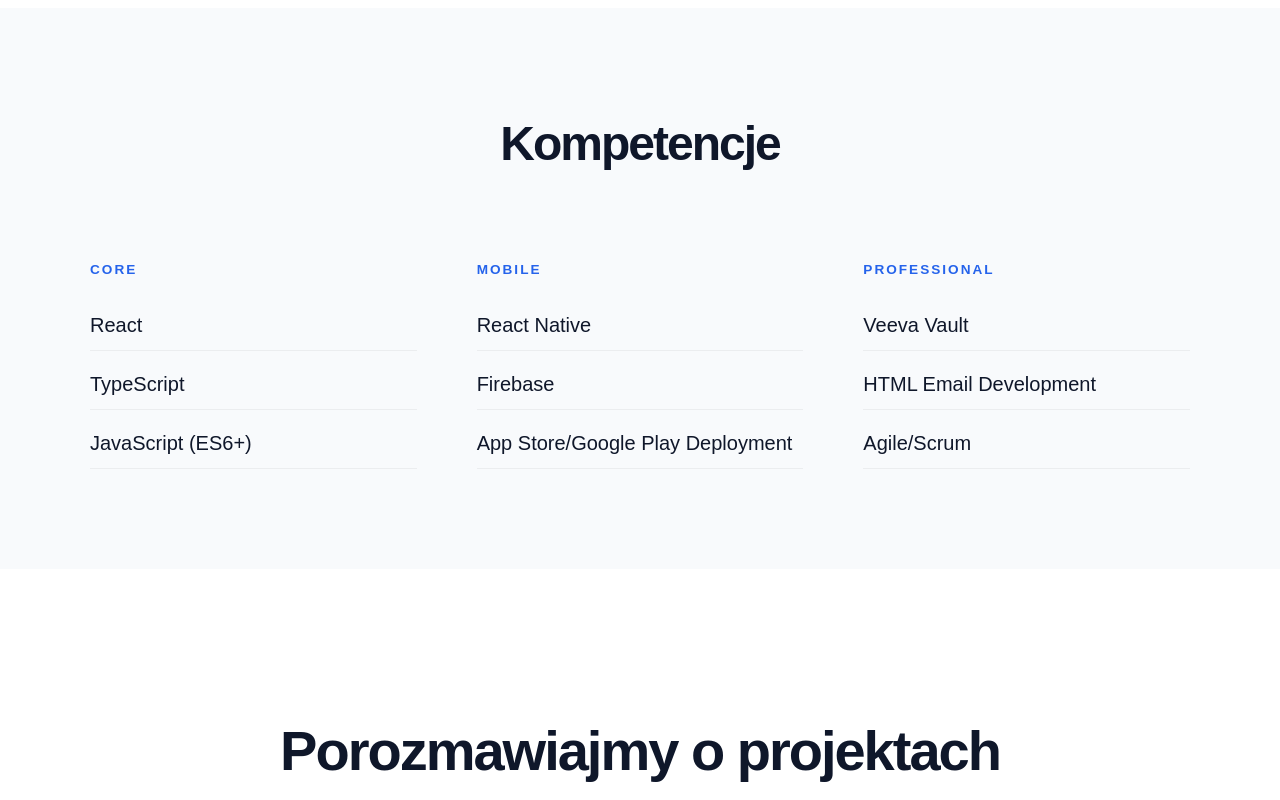
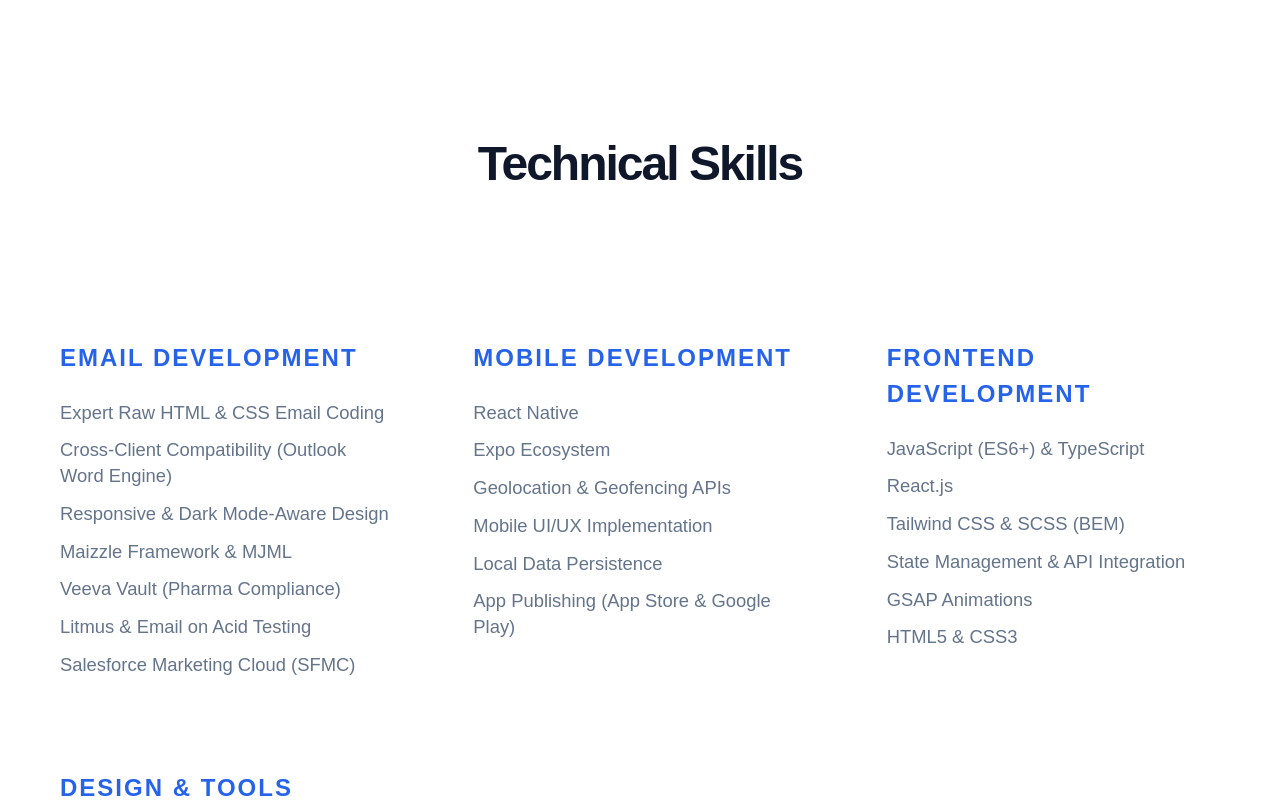
Before and after one commit to Michal-Ruszkowski/portfolio-2026, a React (Vite) app: page / in a window 1280 px wide. Shown: the part 7140-7940 px from the top of the page. Built offline with nearby package versions, Linux system fonts and the light colour scheme.

Commit message:
feat: add skills content

```diff
--- a/src/components/Skills/Skills.module.css
+++ b/src/components/Skills/Skills.module.css
@@ -1,48 +1,57 @@
-.skills {
-  padding: 100px 0;
-    background-color: var(--color-bg-surface);
+.wrapper {
+  padding: 120px 0;
 }
 
 .sectionTitle {
   text-align: center;
-  margin-bottom: 80px;
+  margin-bottom: 140px;
   font-size: 3rem;
   letter-spacing: -2px;
 }
 
 .grid {
   display: grid;
-  grid-template-columns: repeat(auto-fit, minmax(250px, 1fr));
-  gap: 60px;
-  max-width: 1100px;
-  margin: 0 auto;
+  grid-template-columns: repeat(auto-fit, minmax(320px, 1fr));
+  gap: 80px;
 }
 
-.category {
+.categoryCard {
   display: flex;
   flex-direction: column;
-  gap: 16px;
 }
 
-.catTitle {
+.categoryTitle {
+  font-size: 1.5rem;
   color: var(--color-primary);
   text-transform: uppercase;
   letter-spacing: 2px;
-  margin-bottom: 12px;
   font-weight: 700;
-  display: block;
+  margin-bottom: 24px;
+}
+
+.skillList {
+  list-style: none;
+  padding: 0;
+  margin: 0;
 }
 
 .skillItem {
-  font-size: 1.25rem;
-  color: var(--color-text-main);
-  position: relative;
-  padding-bottom: 8px;
-  border-bottom: 1px solid rgba(0, 0, 0, 0.05);
+  margin-bottom: 12px;
+  line-height: 1.4;
+  color: var(--color-text-muted);
 }
 
-@media (prefers-color-scheme: dark) {
-  .skillItem {
-    border-bottom: 1px solid rgba(255, 255, 255, 0.05);
+@media (max-width: 768px) {
+  .wrapper {
+    padding: 80px 0;
+  }
+
+  .sectionTitle {
+    margin-bottom: 60px;
+    font-size: 2.2rem;
+  }
+
+  .grid {
+    gap: 40px;
   }
 }
--- a/src/components/Skills/Skills.tsx
+++ b/src/components/Skills/Skills.tsx
@@ -1,24 +1,31 @@
+import styles from './Skills.module.css';
 import Typography from '../ui/Typography/Typography';
-import styles from './Skills.module.css';
+import { skillCategories } from '../../data/skills';
 
 const Skills = () => {
-  const categories = [
-    { title: "Core", items: ["React", "TypeScript", "JavaScript (ES6+)"] },
-    { title: "Mobile", items: ["React Native", "Firebase", "App Store/Google Play Deployment"] },
-    { title: "Professional", items: ["Veeva Vault", "HTML Email Development", "Agile/Scrum"] }
-  ];
+  return (
+    <section className="container">
+      <div className={styles.wrapper}>
+        <Typography variant="h2" className={styles.sectionTitle}>
+          Technical Skills
+        </Typography>
 
-  return (
-    <section className={styles.skills} id="skills">
-      <div className="container">
-        <Typography variant="h2" className={styles.sectionTitle}>Kompetencje</Typography>
         <div className={styles.grid}>
-          {categories.map((cat) => (
-            <div key={cat.title} className={styles.category}>
-              <Typography variant="tag" className={styles.catTitle}>{cat.title}</Typography>
-              {cat.items.map(item => (
-                <Typography key={item} variant="body" className={styles.skillItem}>{item}</Typography>
-              ))}
+          {skillCategories.map((category) => (
+            <div key={category.id} className={styles.categoryCard}>
+              <Typography variant="h3" className={styles.categoryTitle}>
+                {category.title}
+              </Typography>
+
+              <ul className={styles.skillList}>
+                {category.skills.map((skill, index) => (
+                  <li key={index}>
+                    <Typography variant="body" className={styles.skillItem}>
+                      {skill}
+                    </Typography>
+                  </li>
+                ))}
+              </ul>
             </div>
           ))}
         </div>
--- /dev/null
+++ b/src/data/skills.ts
@@ -0,0 +1,56 @@
+export interface SkillCategory {
+  id: number;
+  title: string;
+  skills: string[];
+}
+
+export const skillCategories: SkillCategory[] = [
+  {
+    id: 1,
+    title: "Email Development",
+    skills: [
+      "Expert Raw HTML & CSS Email Coding",
+      "Cross-Client Compatibility (Outlook Word Engine)",
+      "Responsive & Dark Mode-Aware Design",
+      "Maizzle Framework & MJML",
+      "Veeva Vault (Pharma Compliance)",
+      "Litmus & Email on Acid Testing",
+      "Salesforce Marketing Cloud (SFMC)"
+    ]
+  },
+  {
+    id: 2,
+    title: "Mobile Development",
+    skills: [
+      "React Native",
+      "Expo Ecosystem",
+      "Geolocation & Geofencing APIs",
+      "Mobile UI/UX Implementation",
+      "Local Data Persistence",
+      "App Publishing (App Store & Google Play)"
+    ]
+  },
+  {
+    id: 3,
+    title: "Frontend Development",
+    skills: [
+      "JavaScript (ES6+) & TypeScript",
+      "React.js",
+      "Tailwind CSS & SCSS (BEM)",
+      "State Management & API Integration",
+      "GSAP Animations",
+      "HTML5 & CSS3"
+    ]
+  },
+  {
+    id: 4,
+    title: "Design & Tools",
+    skills: [
+      "Design-to-Code (Figma, Photoshop, XD, InDesign)",
+      "Pixel-Perfect Development",
+      "Git (GitHub / GitLab)",
+      "JIRA & Project Management Tools",
+      "npm"
+    ]
+  }
+];
```
